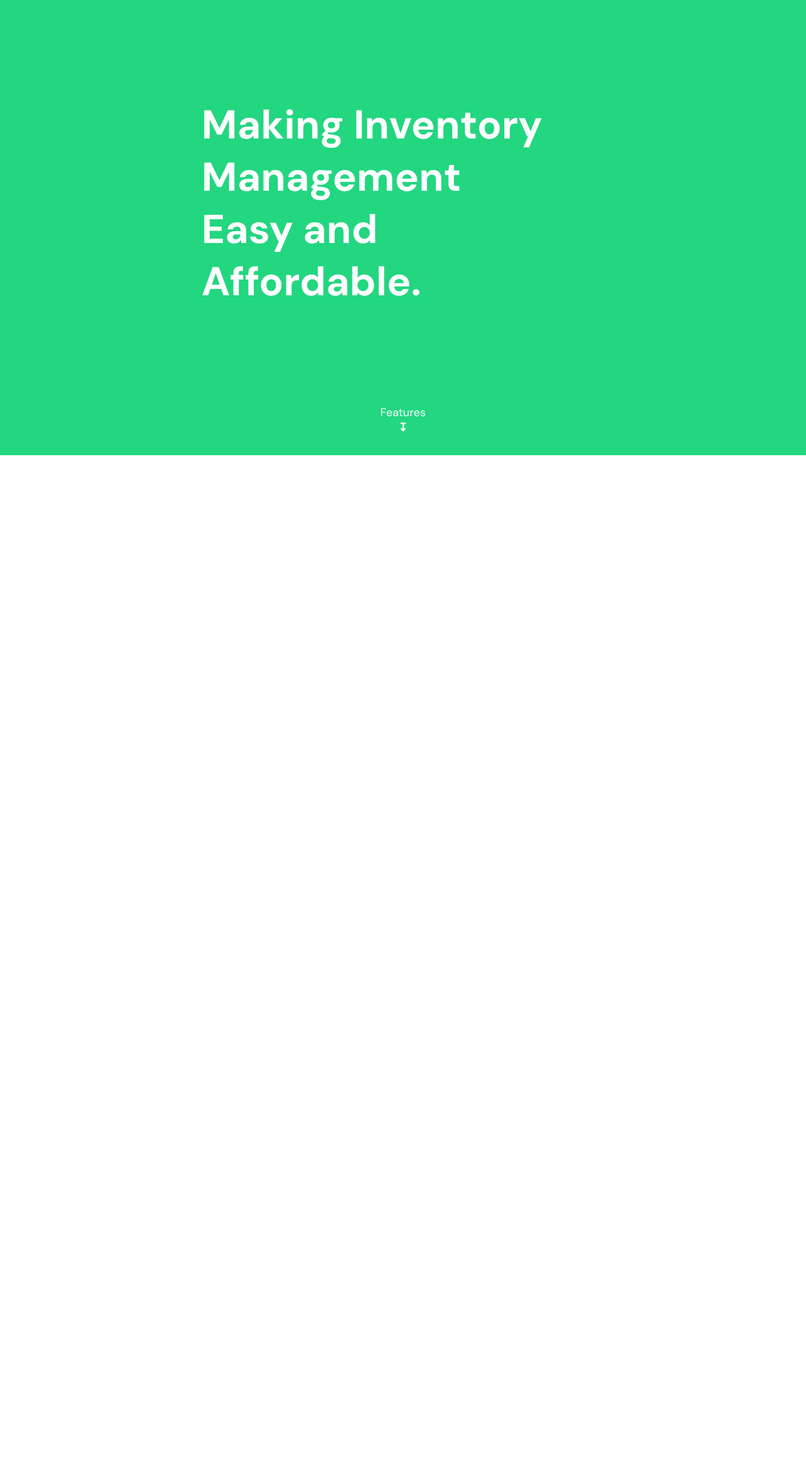
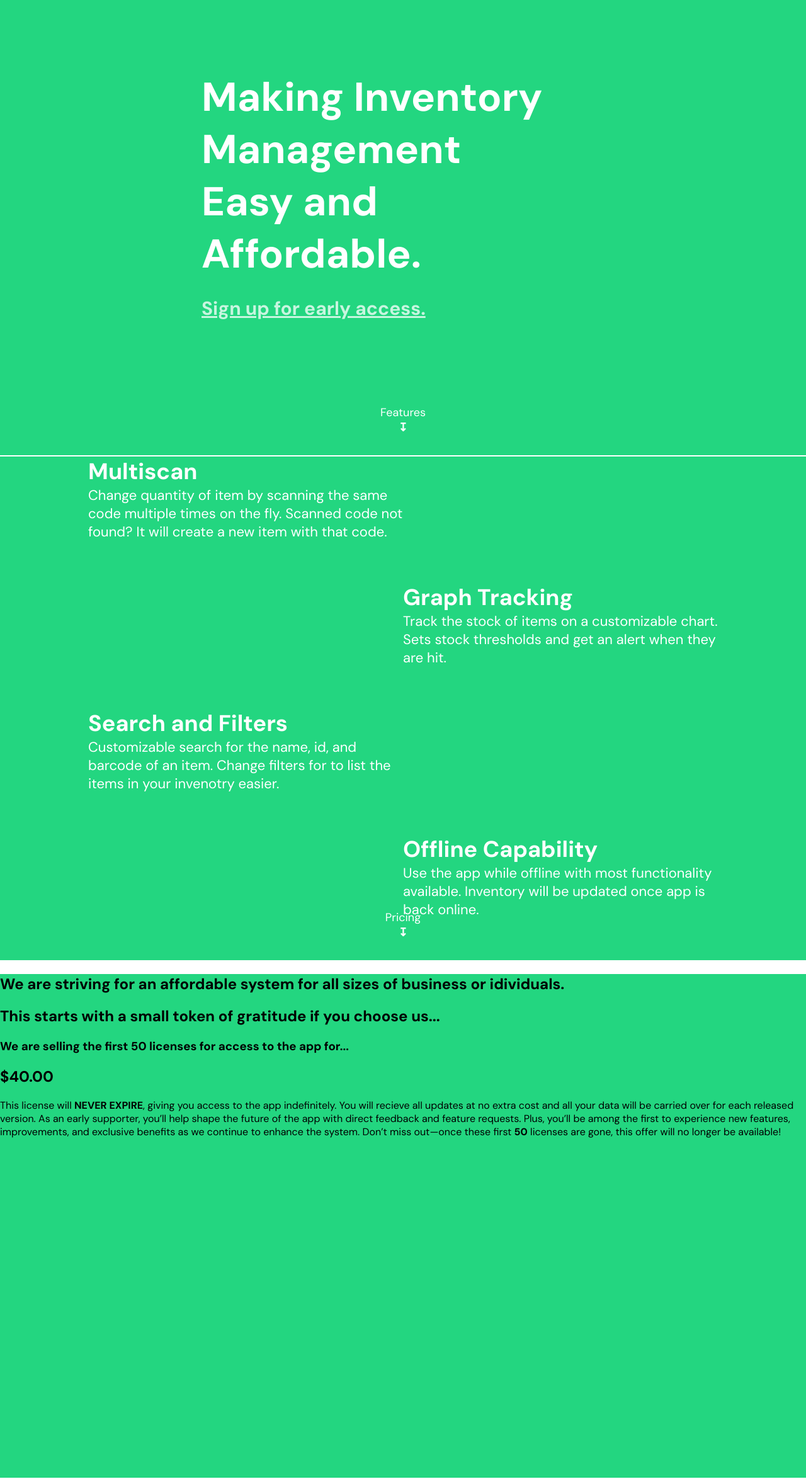
Before and after one commit to NoahBrod/SnapInv, a Python web app: template snapinv_api/src/main/resources/templates/index.html in a window 1280 px wide. Shown: the part 77-2426 px from the top of the page at 63% size. Before the commit the page ends 800 px from the top, so only its background shows below. Run offline with Jinja, Linux system fonts and the light colour scheme; the template is opened without the code that fills it, so the values that code supplies are empty; some libraries are stand-ins or nearby versions.

Commit message:
Working on homepage website

```diff
--- a/snapinv_api/src/main/resources/static/css/index.css
+++ b/snapinv_api/src/main/resources/static/css/index.css
@@ -6,6 +6,8 @@ html,
 body {
     margin: 0;
     padding: 0;
+
+    font-family: DM Sans;
 }
 
 nav {
@@ -56,7 +58,8 @@ nav ul a:hover {
     flex-direction: column;
     justify-content: center;
     align-items: center;
-    font-family: DM Sans;
+    color: white;
+    border-bottom: 2.5px solid white;
 }
 
 #banner h1 {
@@ -65,11 +68,22 @@ nav ul a:hover {
     margin-right: auto;
     padding: 0;
     width: 50vw;
-    color: white;
+    /* color: white; */
     font-size: 64px;
 }
 
-#feature-scroll {
+
+#call-to-action a {
+    color: rgba(255, 255, 255, 0.75);
+    font-size: 20px;
+    transition: .6s;
+}
+
+#call-to-action a:hover {
+    color: white;
+}
+
+#scroll {
     /* margin-top: 14em;
     margin-bottom: -14em; */
     /* padding: 1em; */
@@ -78,7 +92,7 @@ nav ul a:hover {
     display: flex;
 }
 
-#feature-scroll a {
+#scroll a {
     /* position: absolute; */
     left: auto;
     /* right: auto; */
@@ -90,10 +104,60 @@ nav ul a:hover {
     transition: 0.5s;
 }
 
-#banner a:hover {
+#scroll a:hover {
     font-size: 20px;
 }
 
 #features {
+    position: relative;
+    margin: 0;
+    padding: 0;
     height: 100vh;
+    background-color: #23d680;
+    color: white;
+    display: flex;
+    justify-content: center;
+    align-items: center;
+    border-bottom: 2.5px solid white;
 }
+
+#f-left {
+    margin: 0;
+    padding: 0;
+}
+
+.f-item {
+    height: 200px;
+    width: 500px;
+    /* margin: 0 auto 0 auto; */
+    /* background-color: black; */
+    display: flex;
+    flex-direction: column;
+    align-items: center;
+}
+
+.f-item h2 {
+    margin: 0;
+    padding: 0;
+    width: 100%;
+    font-size: 36px;
+    color: white;
+}
+
+.f-item p {
+    margin: 0;
+    padding: 0;
+    width: 100%;
+    font-size: 22px;
+    color: white;
+}
+
+#pricing {
+    margin: 0;
+    padding: 0;
+    height: 100vh;
+    background-color: #23d680;
+
+
+    border-bottom: 2.5px solid white;
+}
--- a/snapinv_api/src/main/resources/templates/index.html
+++ b/snapinv_api/src/main/resources/templates/index.html
@@ -30,13 +30,69 @@
             <div id="call-to-action">
                 <h1>Making Inventory Management</h1>
                 <h1>Easy and Affordable.</h1>
+                <a href="">
+                    <h2>Sign up for early access.</h2>
+                </a>
             </div>
-            <div id="feature-scroll">
+            <div id="scroll">
                 <a href="#features">Features<br><b>&#8615;</b></a>
             </div>
         </section>
         <section id="features">
+            <div id="f-left">
+                <div class="f-item">
+                    <h2>Multiscan</h2>
+                    <p>
+                        Change quantity of item by scanning the same code multiple times on the fly.
+                        Scanned code not found? It will create a new item with that code.
+                    </p>
+                </div>
+                <div class="f-item"></div>
+                <div class="f-item">
+                    <h2>Search and Filters</h2>
+                    <p>
+                        Customizable search for the name, id, and barcode of an item.
+                        Change filters for to list the items in your invenotry easier.
+                    </p>
+                </div>
+                <div class="f-item"></div>
+            </div>
+            <div id="f-right">
+                <div class="f-item"></div>
+                <div class="f-item">
+                    <h2>Graph Tracking</h2>
+                    <p>
+                        Track the stock of items on a customizable chart.
+                        Sets stock thresholds and get an alert when they are hit.
+                    </p>
+                </div>
+                <div class="f-item"></div>
+                <div class="f-item">
+                    <h2>Offline Capability</h2>
+                    <p>
+                        Use the app while offline with most functionality available.
+                        Inventory will be updated once app is back online.
+                    </p>
+                </div>
+            </div>
+            <div id="scroll">
+                <a href="#pricing">Pricing<br><b>&#8615;</b></a>
+            </div>
+        </section>
+        <section id="pricing">
+            <h1>We are striving for an affordable system for all sizes of business or idividuals.</h1>
+            <h2>This starts with a small token of gratitude if you choose us...</h2>
+            <h3>We are selling the first <b>50</b> licenses for access to the app for...</h3>
+            <h1 id="alpha-price">$40.00</h1>
+            <p>
+                This license will <b>NEVER EXPIRE</b>, giving you access to the app indefinitely.
+                You will recieve all updates at no extra cost and all your data will be carried over for each released version.
 
+                As an early supporter, you’ll help shape the future of the app with direct feedback and feature requests.
+                Plus, you’ll be among the first to experience new features, improvements, and exclusive benefits as we continue to enhance the system.
+
+                Don’t miss out—once these first <b>50</b> licenses are gone, this offer will no longer be available!
+            </p>
         </section>
     </main>
     <footer>
```
Also changed, not shown: 1 other file.
